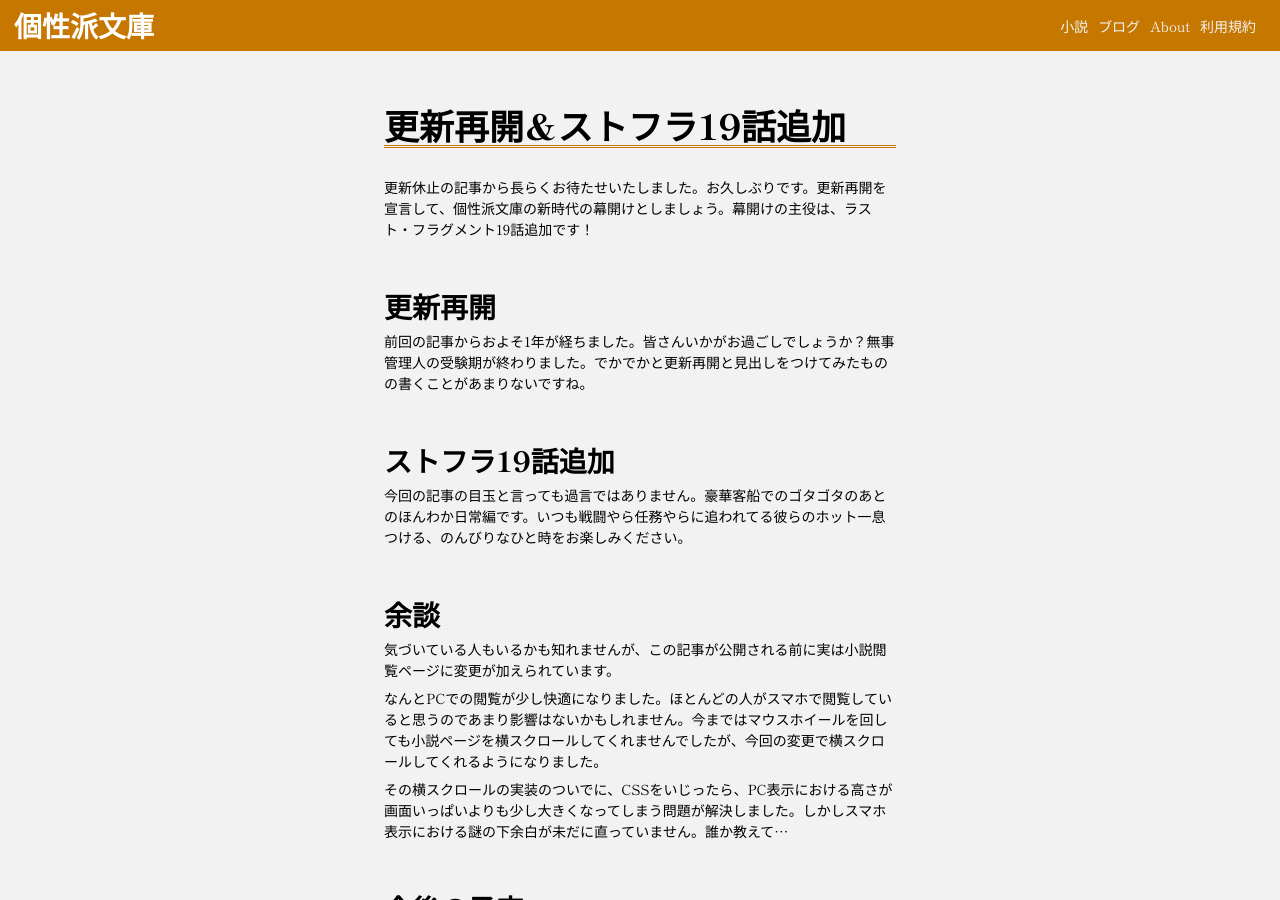
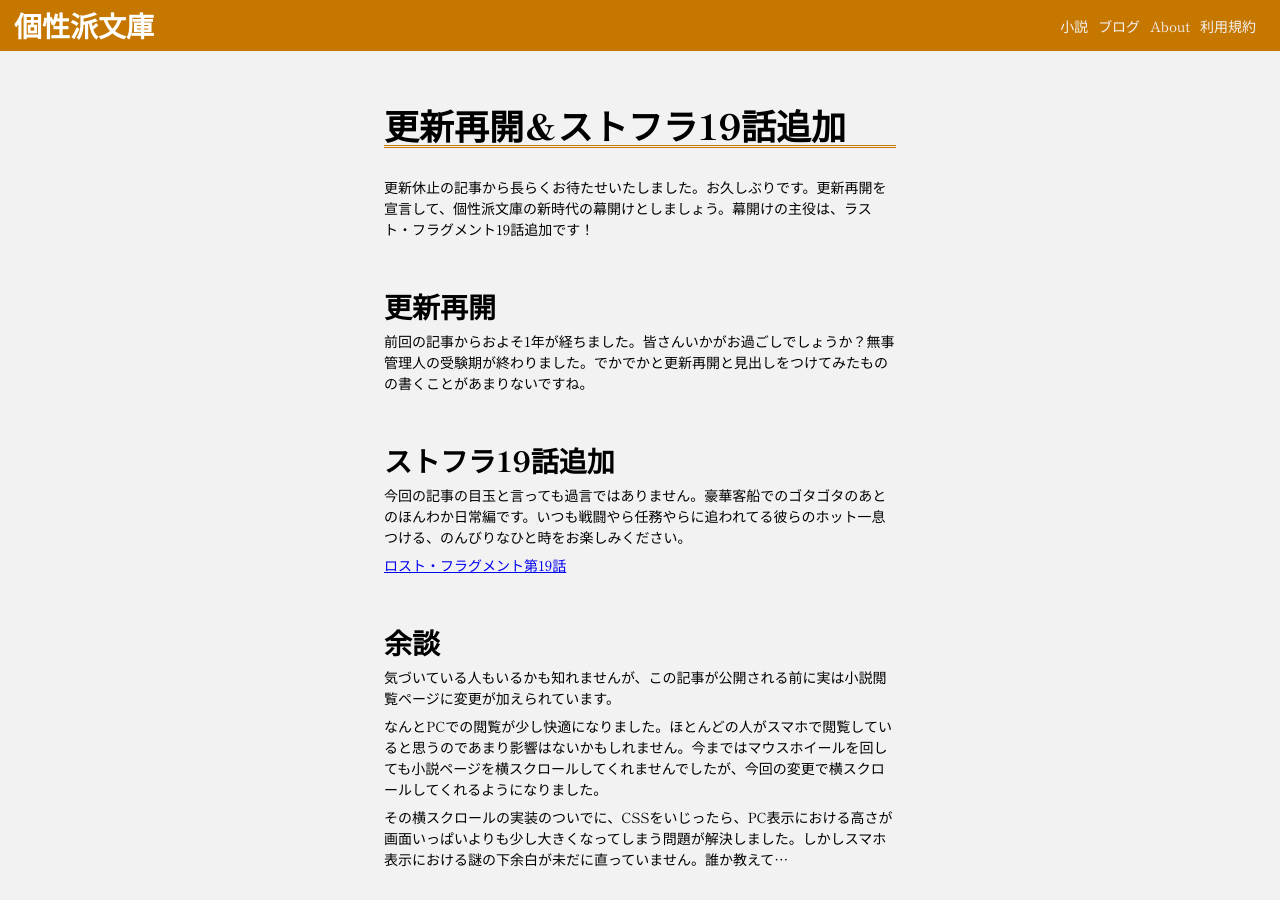
Before and after one commit to koseihabunnko/koseihabunnko.github.io, a Jekyll site: the page built from _posts/2024-04-28-restart.md, in a window 1280 px wide and 900 px high. Built offline with Jekyll 4.4.1, drawn with Linux system fonts in a browser that asks for light colours.

Commit message:
記事にストフラ19話のリンクを追加

```diff
--- a/_posts/2024-04-28-restart.md
+++ b/_posts/2024-04-28-restart.md
@@ -13,6 +13,8 @@ title: "更新再開&ストフラ19話追加"
 
 今回の記事の目玉と言っても過言ではありません。豪華客船でのゴタゴタのあとのほんわか日常編です。いつも戦闘やら任務やらに追われてる彼らのホット一息つける、のんびりなひと時をお楽しみください。
 
+[ロスト・フラグメント第19話]({{"/novel/lost-fragment/19.html" | relative_url}})
+
 # 余談
 
 気づいている人もいるかも知れませんが、この記事が公開される前に実は小説閲覧ページに変更が加えられています。
```
